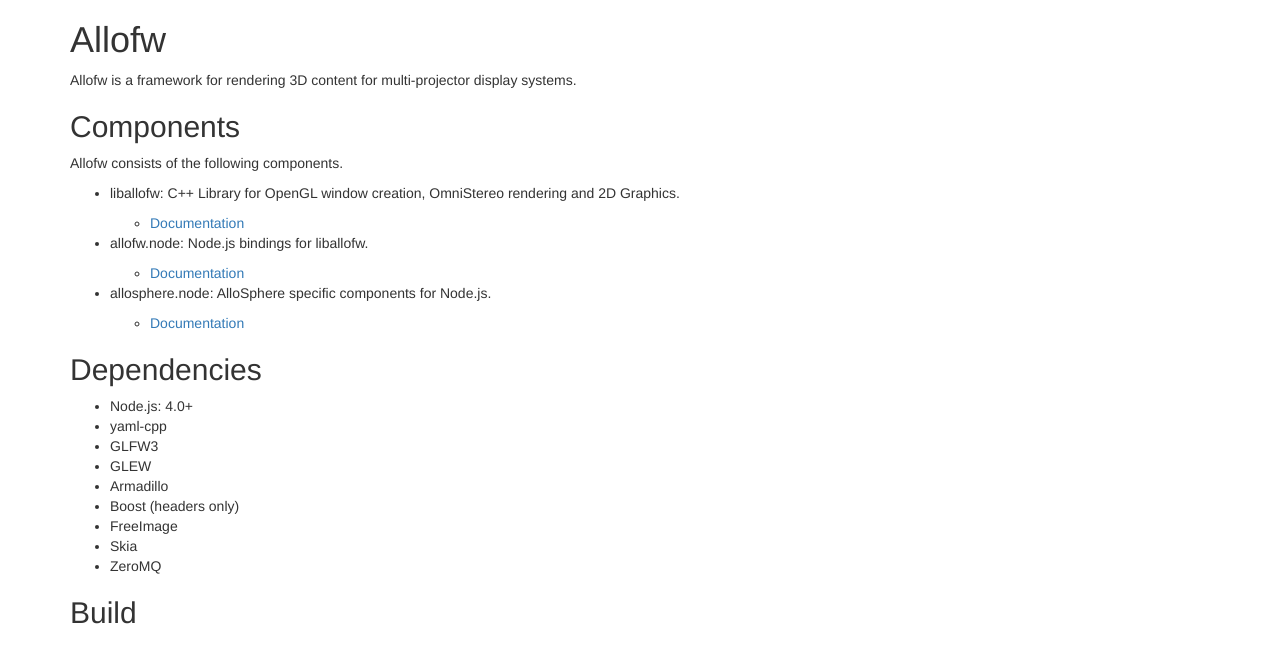
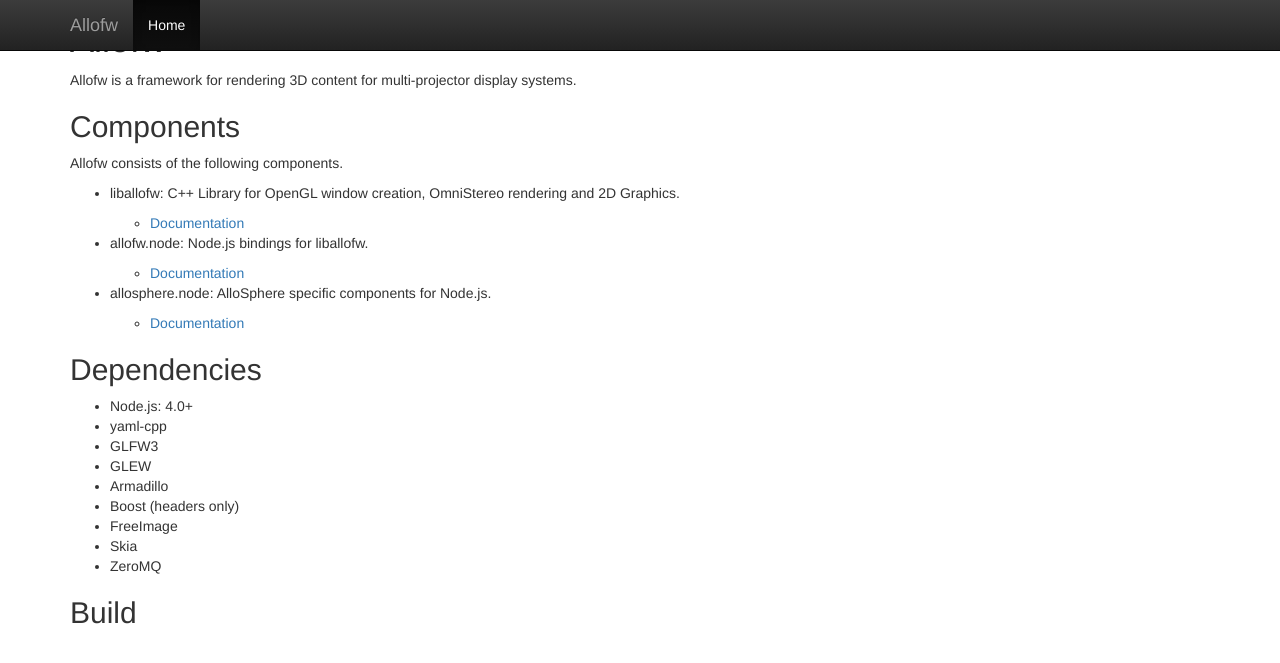
Before and after one commit to donghaoren/Allofw, a Jekyll site: the page built from index.md, in a window 1280 px wide. Shown: the top 663 px of the page. Built offline with Jekyll 4.4.1, drawn with Linux system fonts in a browser that asks for light colours.

Commit message:
Template update.

```diff
--- a/_layouts/default.html
+++ b/_layouts/default.html
@@ -3,6 +3,7 @@
 <head>
     <meta charset="utf-8" />
     <title>Allofw</title>
+    <meta name="viewport" content="width=device-width, initial-scale=1">
     <!-- Latest compiled and minified CSS -->
     <link rel="stylesheet" href="https://maxcdn.bootstrapcdn.com/bootstrap/3.3.5/css/bootstrap.min.css">
 
@@ -13,6 +14,39 @@
     <script src="https://maxcdn.bootstrapcdn.com/bootstrap/3.3.5/js/bootstrap.min.js"></script>
 </head>
 <body>
+   <nav class="navbar navbar-inverse navbar-fixed-top">
+      <div class="container">
+        <div class="navbar-header">
+          <button type="button" class="navbar-toggle collapsed" data-toggle="collapse" data-target="#navbar" aria-expanded="false" aria-controls="navbar">
+            <span class="sr-only">Toggle navigation</span>
+            <span class="icon-bar"></span>
+            <span class="icon-bar"></span>
+            <span class="icon-bar"></span>
+          </button>
+          <a class="navbar-brand" href="#">Allofw</a>
+        </div>
+        <div id="navbar" class="navbar-collapse collapse">
+          <ul class="nav navbar-nav">
+            <li class="active"><a href="{{ site.baseurl }}">Home</a></li>
+<!--             <li><a href="">About</a></li>
+            <li><a href="#contact">Contact</a></li>
+            <li class="dropdown">
+              <a href="#" class="dropdown-toggle" data-toggle="dropdown" role="button" aria-haspopup="true" aria-expanded="false">Dropdown <span class="caret"></span></a>
+              <ul class="dropdown-menu">
+                <li><a href="#">Action</a></li>
+                <li><a href="#">Another action</a></li>
+                <li><a href="#">Something else here</a></li>
+                <li role="separator" class="divider"></li>
+                <li class="dropdown-header">Nav header</li>
+                <li><a href="#">Separated link</a></li>
+                <li><a href="#">One more separated link</a></li>
+              </ul>
+            </li>
+ -->          </ul>
+        </div><!--/.nav-collapse -->
+      </div>
+    </nav>
+
     <div class="container" role="main">
 {{content}}
     </div>
```
